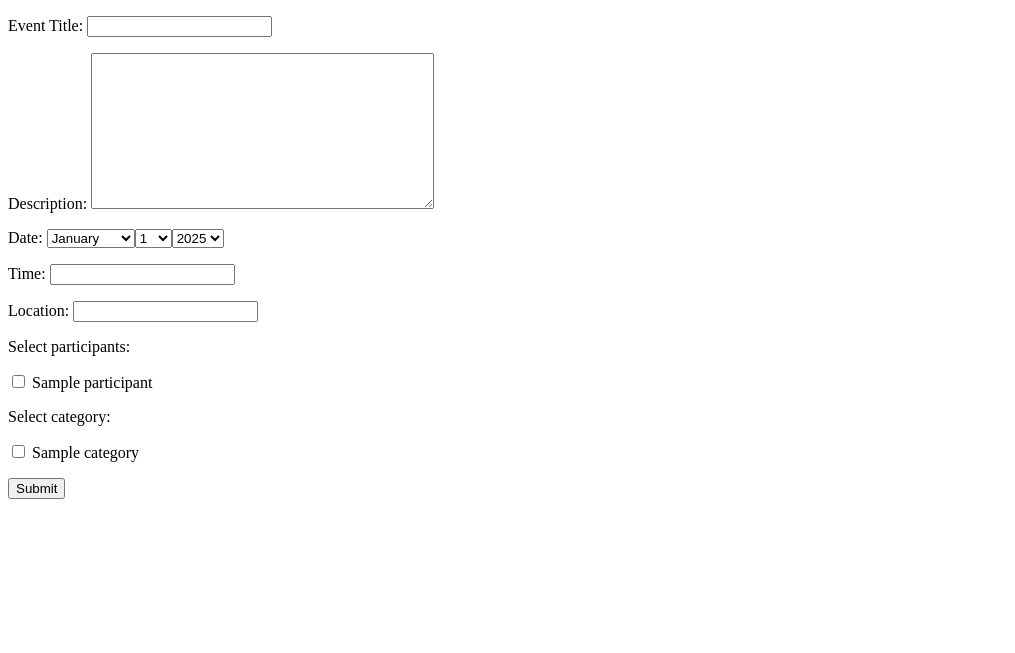
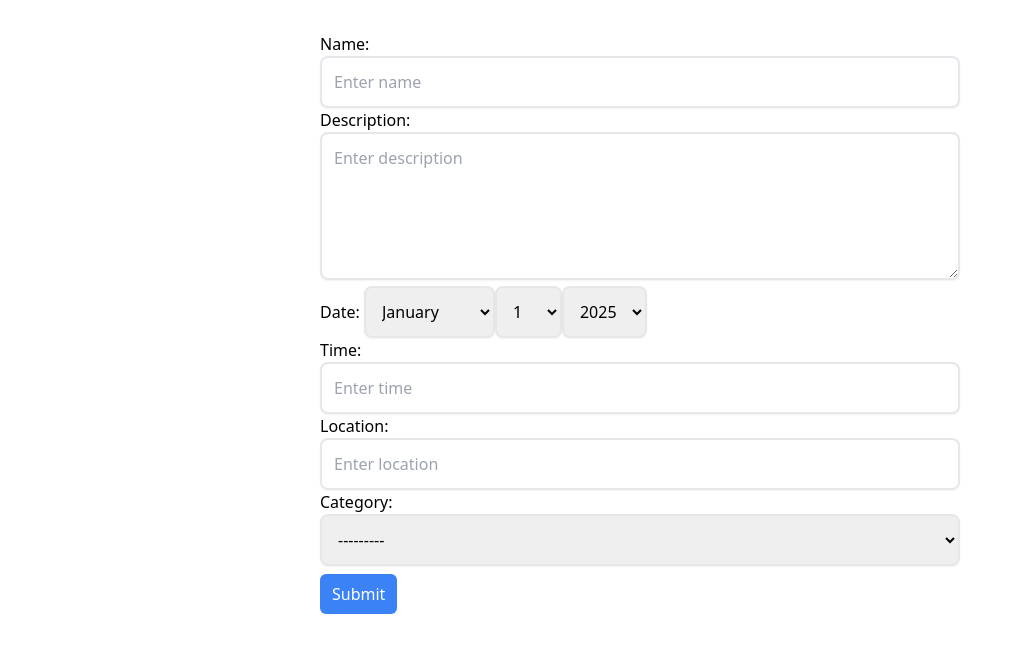
Before and after one commit to ApornaRakshit/event-management, a Django app: page /events/create-event/ in a window 1280 px wide. Shown: the top 653 px of the page, without its empty margins (0-1015 px from the left). Run offline with Django 5.2, Linux system fonts and the light colour scheme; tables that the repository leaves empty hold one stand-in row (values such as "Sample post").

Commit message:
Form part added

```diff
--- a/events/forms.py
+++ b/events/forms.py
@@ -1,18 +1,78 @@
 from django import forms
+from events.models import Event
 
-class EventForm(forms.Form):
-    title = forms.CharField(max_length=250, label="Event Title")
-    description = forms.CharField(widget=forms.Textarea)
-    date = forms.DateField(widget=forms.SelectDateWidget)
-    time = forms.TimeField()
-    location = forms.CharField(max_length=250)
-    select_participants = forms.MultipleChoiceField(widget=forms.CheckboxSelectMultiple, choices=[])
-    select_category = forms.MultipleChoiceField(widget=forms.CheckboxSelectMultiple, choices=[])
+# django Form apply
 
-    def __init__(self, *args, **kwargs):
-        print(args, kwargs)
-        participants = kwargs.pop("participants", [])
-        categories = kwargs.pop("categories", [])
-        super().__init__(*args, **kwargs)
-        self.fields['select_participants'].choices=[(p.id, p.name) for p in participants]
-        self.fields['select_category'].choices=[(c.id, c.name) for c in categories]
+# class EventForm(forms.Form):
+#     name = forms.CharField(max_length=250, label="Event Title")
+#     description = forms.CharField(widget=forms.Textarea)
+#     date = forms.DateField(widget=forms.SelectDateWidget)
+#     time = forms.TimeField()
+#     location = forms.CharField(max_length=250)
+#     select_participants = forms.MultipleChoiceField(widget=forms.CheckboxSelectMultiple, choices=[])
+#     select_category = forms.ChoiceField(widget=forms.Select, choices=[])
+
+#     def __init__(self, *args, **kwargs):
+#         print(args, kwargs)
+#         participants = kwargs.pop("participants", [])
+#         categories = kwargs.pop("categories", [])
+#         super().__init__(*args, **kwargs)
+#         self.fields['select_participants'].choices=[(p.id, p.name) for p in participants]
+#         self.fields['select_category'].choices=[(c.id, c.name) for c in categories]
+
+
+#  Django ModelForm apply
+
+
+class StyledFormMixin:
+    """ Mixing to apply style to form field"""
+
+    def __init__(self, *arg, **kwarg):
+        super().__init__(*arg, **kwarg)
+        self.apply_styled_widgets()
+
+    default_classes = "border-2 border-gray-300 w-full p-3 rounded-lg shadow-sm focus:outline-none focus:border-rose-500 focus:ring-rose-500"
+
+    def apply_styled_widgets(self):
+        for field_name, field in self.fields.items():
+            if isinstance(field.widget, forms.TextInput):
+                field.widget.attrs.update({
+                    'class': self.default_classes,
+                    'placeholder': f"Enter {field.label.lower()}"
+                })
+            elif isinstance(field.widget, forms.Textarea):
+                field.widget.attrs.update({
+                    'class': f"{self.default_classes} resize-none",
+                    'placeholder':  f"Enter {field.label.lower()}",
+                    'rows': 5
+                })
+            elif isinstance(field.widget, forms.SelectDateWidget):
+                # print("Inside Date")
+                field.widget.attrs.update({
+                    "class": "border-2 border-gray-300 p-3 rounded-lg shadow-sm focus:outline-none focus:border-rose-500 focus:ring-rose-500"
+                })
+            elif isinstance(field.widget, forms.TimeInput):
+                # print("Inside Date")
+                field.widget.attrs.update({
+                    "class": "border-2 border-gray-300 p-3 rounded-lg shadow-sm focus:outline-none focus:border-rose-500 focus:ring-rose-500"
+                })
+            elif isinstance(field.widget, forms.Select):
+                # print("Inside checkbox")
+                field.widget.attrs.update({
+                    'class': f"{self.default_classes} space-y-2 text-green",
+                    'placeholder':  f"Select {field.label.lower()}",
+                })
+            else:
+                # print("Inside else")
+                field.widget.attrs.update({
+                    'class': self.default_classes
+                })
+
+
+class EventModelForm(StyledFormMixin, forms.ModelForm):
+    class Meta:
+        model = Event
+        # fields = '__aLL__'
+        fields = ['name', 'description', 'date', 'time', 'location', 'category']
+
+        widgets = {'date' : forms.SelectDateWidget, 'category': forms.Select}
--- a/events/models.py
+++ b/events/models.py
@@ -12,9 +12,12 @@ class Event(models.Model):
     name = models.CharField(max_length=250)
     description = models.TextField()
     date = models.DateField()
-    time = models.TimeField(auto_now_add=True)
+    time = models.TimeField()
     location = models.CharField(max_length=250)
-    category = models.ForeignKey(Category, on_delete=models.CASCADE)
+    category = models.ForeignKey(
+        Category,
+        on_delete=models.CASCADE,
+        related_name="events")
 
     def __str__(self):
         return self.name
@@ -22,7 +25,7 @@ class Event(models.Model):
 class Participant(models.Model):
     name = models.CharField(max_length=255)
     email = models.EmailField()
-    events = models.ManyToManyField(Event)
+    events = models.ManyToManyField(Event, related_name="participants")
 
     def __str__(self):
         return self.name
--- a/events/templates/event_form.html
+++ b/events/templates/event_form.html
@@ -1,15 +1,82 @@
+{% comment %} {% load static %}
 <!DOCTYPE html>
 <html lang="en">
 <head>
     <meta charset="UTF-8">
     <meta name="viewport" content="width=device-width, initial-scale=1.0">
     <title>Document</title>
+    <link rel="stylesheet" href="{% static "css/output.css" %}">
 </head>
 <body>
-    <form method="POST">
+    <div class="w-1/2 mx-auto mt-8">
+        <div>
+            {% if message %}
+                <p>{{message}}</p>
+            {% endif %}
+        </div>
+        <form method="POST">
+
+            {% csrf_token %}
+            {{ form.as_p }}
+            <button type="submit" class="px-3 bg-red-500-800 py-2 mt-2 rounded-md"> Submit
+            </button>
+        </form>
+    </div>
+</body>
+</html> {% endcomment %}
+
+{% comment %}
+{% load static %}
+<!DOCTYPE html>
+<html lang="en">
+<head>
+    <meta charset="UTF-8">
+    <meta name="viewport" content="width=device-width, initial-scale=1.0">
+    <title>Document</title>
+    <link rel="stylesheet" href="{% static 'css/output.css' %}">
+</head>
+<body>
+    <div class="w-1/2 mx-auto mt-8">
+        <div>
+            {% if messages %}
+                {% for message in messages %}
+                    <div class="px-2 py-1 {% if message.tags == 'success' %}bg-green-500{% endif %} ">{{message}}</div>
+                {% endfor %}
+            {% endif %}
+        </div>
+        <form method="POST" enctype='multipart/form-data'>
+
+            {% csrf_token %}
+            {% comment %} {{ task_form }}
+            {{ task_detail_form }} {% endcomment %}
+            {% comment %} {{ form.as_p }}
+            <button type="submit" class="mb-5 bg-rose-600 px-3 py-2 mt-2 rounded-md">Submit</button>
+        </form>
+    </div>
+</body>
+</html> {% endcomment %}
+
+
+{% load static %}
+<!DOCTYPE html>
+<html lang="en">
+<head>
+    <meta charset="UTF-8">
+    <meta name="viewport" content="width=device-width, initial-scale=1.0">
+    <title>Document</title>
+    <link rel="stylesheet" href="{% static 'css/output.css' %}">
+</head>
+<body>
+    <div class="w-1/2 mx-auto mt-8">
+    <div>
+        {% if message %}
+            <p>{{message}}</p>
+        {% endif %}
+    </div>
+    <form action="" method="POST">
         {% csrf_token %}
         {{ form.as_p }}
-        <button type="submit">Submit</button>
+        <button type="submit" class="mb-5 bg-blue-500 text-white px-3 py-2 mt-2 rounded-md">Submit</button>
     </form>
 </body>
 </html>
--- a/events/views.py
+++ b/events/views.py
@@ -1,20 +1,25 @@
 from django.shortcuts import render
-from events.forms import EventForm
-from events.models import Participant,Category
 from django.http import HttpResponse
+from events.forms import EventModelForm
+from events.models import Participant, Category
 
 # Create your views here.
 
 def manager_dashboard(request):
     return render(request, "dashboard/manager-dashboard.html")
 
-
 def user_dashboard(request):
     return render(request, "dashboard/user-dashboard.html")
 
 def create_event(request):
-    participants = Participant.objects.all()
-    categories = Category.objects.all()
-    form = EventForm(participants = participants, categories = categories)
+    form = EventModelForm()
+
+    if request.method == "POST":
+        form = EventModelForm(request.POST)
+        if form.is_valid():
+            form.save()
+
+            return render(request, "event_form.html", {"form": form, "message": "Event added successfully"})
+
     context = {"form": form}
     return render(request, "event_form.html", context)
--- a/static/css/output.css
+++ b/static/css/output.css
@@ -633,11 +633,6 @@ video {
   margin-right: auto;
 }
 
-.my-2 {
-  margin-top: 0.5rem;
-  margin-bottom: 0.5rem;
-}
-
 .mb-1 {
   margin-bottom: 0.25rem;
 }
@@ -654,12 +649,12 @@ video {
   margin-right: 0.5rem;
 }
 
+.mt-2 {
+  margin-top: 0.5rem;
+}
+
 .mt-8 {
   margin-top: 2rem;
-}
-
-.mt-2 {
-  margin-top: 0.5rem;
 }
 
 .block {
@@ -707,6 +702,10 @@ video {
   height: 2rem;
 }
 
+.w-1\/2 {
+  width: 50%;
+}
+
 .w-10 {
   width: 2.5rem;
 }
@@ -725,10 +724,6 @@ video {
 
 .w-full {
   width: 100%;
-}
-
-.w-1\/2 {
-  width: 50%;
 }
 
 .max-w-\[1400px\] {
@@ -822,12 +817,12 @@ video {
   border-radius: 0.5rem;
 }
 
+.rounded-md {
+  border-radius: 0.375rem;
+}
+
 .rounded-xl {
   border-radius: 0.75rem;
-}
-
-.rounded-sm {
-  border-radius: 0.125rem;
 }
 
 .border {
@@ -850,11 +845,6 @@ video {
 .border-white {
   --tw-border-opacity: 1;
   border-color: rgb(255 255 255 / var(--tw-border-opacity, 1));
-}
-
-.border-gray-500 {
-  --tw-border-opacity: 1;
-  border-color: rgb(107 114 128 / var(--tw-border-opacity, 1));
 }
 
 .bg-blue-100 {
@@ -922,6 +912,11 @@ video {
   background-color: rgb(239 68 68 / var(--tw-bg-opacity, 1));
 }
 
+.bg-rose-400 {
+  --tw-bg-opacity: 1;
+  background-color: rgb(251 113 133 / var(--tw-bg-opacity, 1));
+}
+
 .bg-white {
   --tw-bg-opacity: 1;
   background-color: rgb(255 255 255 / var(--tw-bg-opacity, 1));
@@ -935,16 +930,6 @@ video {
 .bg-yellow-500 {
   --tw-bg-opacity: 1;
   background-color: rgb(234 179 8 / var(--tw-bg-opacity, 1));
-}
-
-.bg-rose-600 {
-  --tw-bg-opacity: 1;
-  background-color: rgb(225 29 72 / var(--tw-bg-opacity, 1));
-}
-
-.bg-gray-900 {
-  --tw-bg-opacity: 1;
-  background-color: rgb(17 24 39 / var(--tw-bg-opacity, 1));
 }
 
 .p-2 {
@@ -1103,11 +1088,6 @@ video {
   background-color: rgb(243 244 246 / var(--tw-bg-opacity, 1));
 }
 
-.focus\:border-rose-400:focus {
-  --tw-border-opacity: 1;
-  border-color: rgb(251 113 133 / var(--tw-border-opacity, 1));
-}
-
 @media (min-width: 768px) {
   .md\:grid-cols-2 {
     grid-template-columns: repeat(2, minmax(0, 1fr));
```
